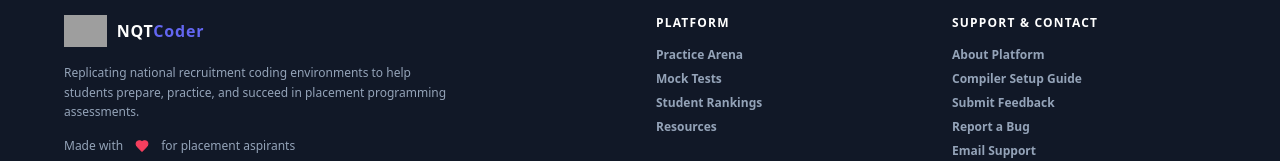
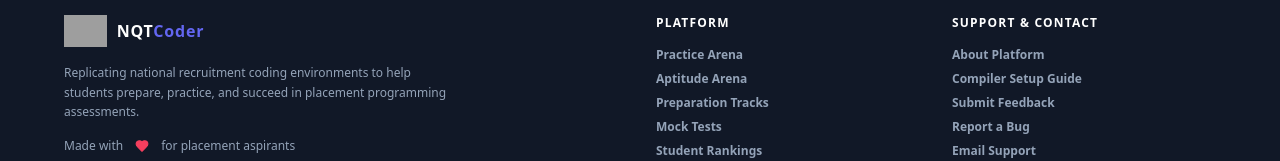
Before and after one commit to kumar-veerendra/NQTCoder, a React (Vite) app in the folder frontend/: page / in a window 1280 px wide. Shown: the part 5648-5809 px from the top of the page. Built offline with nearby package versions, Linux system fonts and the light colour scheme; no server answers; grey boxes are pictures that could not be loaded.

Commit message:
feat(footer): add Aptitude Arena and Preparation Tracks links

```diff
--- a/frontend/src/components/Footer.jsx
+++ b/frontend/src/components/Footer.jsx
@@ -46,6 +46,16 @@
             <li>
               <Link to="/practice" className="hover:text-white transition-colors">
                 Practice Arena
+              </Link>
+            </li>
+            <li>
+              <Link to="/aptitude" className="hover:text-white transition-colors">
+                Aptitude Arena
+              </Link>
+            </li>
+            <li>
+              <Link to="/tracks" className="hover:text-white transition-colors">
+                Preparation Tracks
               </Link>
             </li>
             <li>
```
